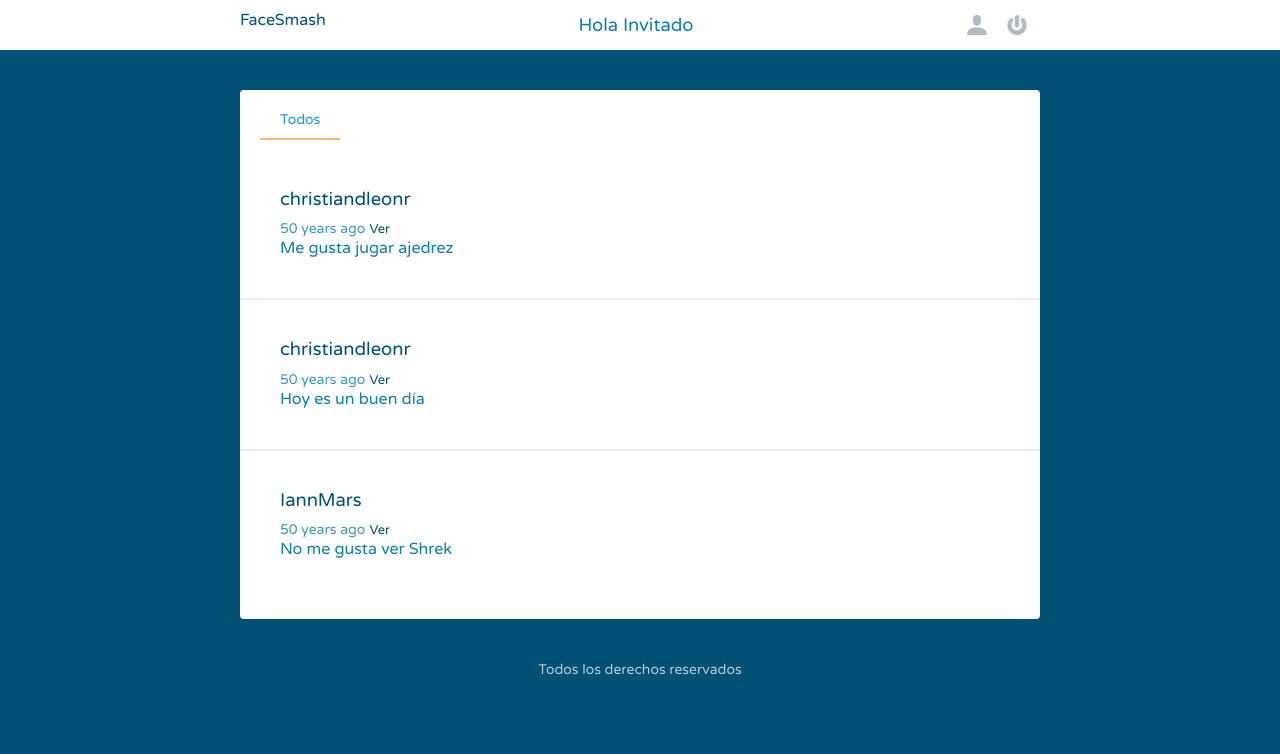
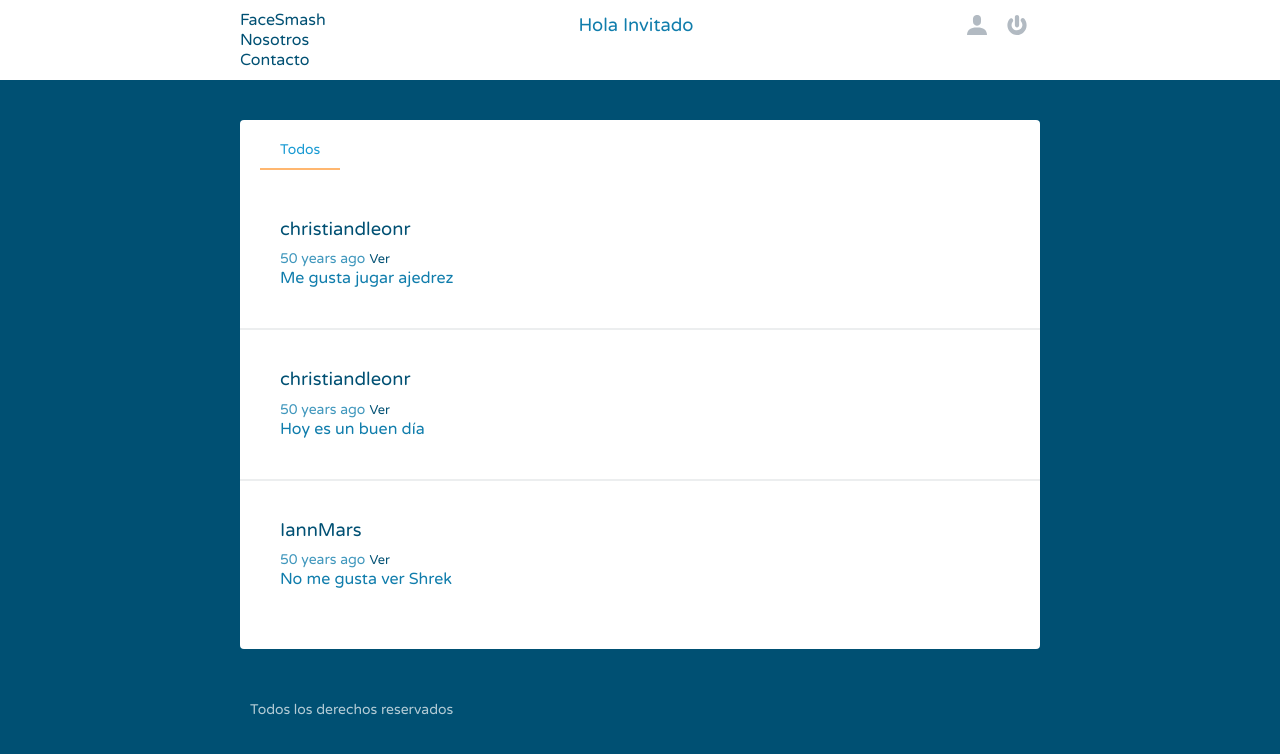
Before and after one commit to christiandleonr/FaceSmash, a Flask app: page / in a window 1280 px wide. Shown: the top 754 px of the page. Run offline with Flask 2, Linux system fonts and the light colour scheme; data comes from the database, SQL or seed files in the repository; both versions use the stored data as it was after the commit.

Commit message:
agregando la pagina contacto y nosotros

```diff
--- a/app.py
+++ b/app.py
@@ -147,10 +147,14 @@ def post():
     return render_template('post.html', form=form)
 
 
-@app.route('/')
-def index():
-    stream = models.Post.select().limit(100)
-    return render_template('stream.html', stream=stream)
+@app.route('/contacto')
+def contacto():
+    return render_template('contacto.html')
+
+
+@app.route('/nosotros')
+def nosotros():
+    return render_template('nosotros.html')
 
 
 @app.route('/stream')
@@ -173,6 +177,12 @@ def stream(username=None):
     return render_template(template, stream=streams, user=user)
 
 
+@app.route('/')
+def index():
+    stream = models.Post.select().limit(100)
+    return render_template('stream.html', stream=stream)
+
+
 @app.errorhandler(404)
 def not_found(error):
     return render_template('404.html'), 404
--- a/static/css/main.css
+++ b/static/css/main.css
@@ -45,8 +45,9 @@ h5 {
     margin: 0;
 }
 p {
-  margin: 0;
+  margin: 10px;
   line-height: 1.5em;
+  text-align: justify;
 }
 
 /*Header*/
@@ -239,6 +240,11 @@ button.small {
   margin-bottom: 20px;
 }
 
+.nosotros{
+  margin: 25px;
+  text-align: justify;
+}
+
 /*Footer*/
 footer{
   color: #fff;
--- a/templates/layout.html
+++ b/templates/layout.html
@@ -23,7 +23,9 @@
 
             <div class="grid-33">
 
-              <a href="{{ url_for('index') }}" class="logo">FaceSmash</a>
+                <a href="{{ url_for('index') }}" class="logo">FaceSmash</a><br>
+                <a href="{{ url_for('nosotros') }}" class="logo">Nosotros</a><br>
+                <a href="{{ url_for('contacto') }}" class="logo">Contacto</a>
 
             </div>
 
@@ -70,7 +72,7 @@
 
                 {% if current_user.is_authenticated %}
 	                <a href="{{ url_for('stream', username=current_user.username) }}">Siguiendo</a>
-	                <a href="{{ url_for('post') }}" class="new">Nuevo Post</a>
+	                <a href="{{ url_for('post')}}" class="new">Nuevo Post</a>
                 {% endif %}
 
             </nav>
@@ -87,7 +89,7 @@
 
           <div class="row">
 
-            <p>Todos los derechos reservados</a></p>
+            <p>Todos los derechos reservados</p>
 
           </div>
 
```
Also changed, not shown: templates/contacto.html (added, +8 -0 lines), templates/nosotros.html (added, +13 -0 lines), social.db.
